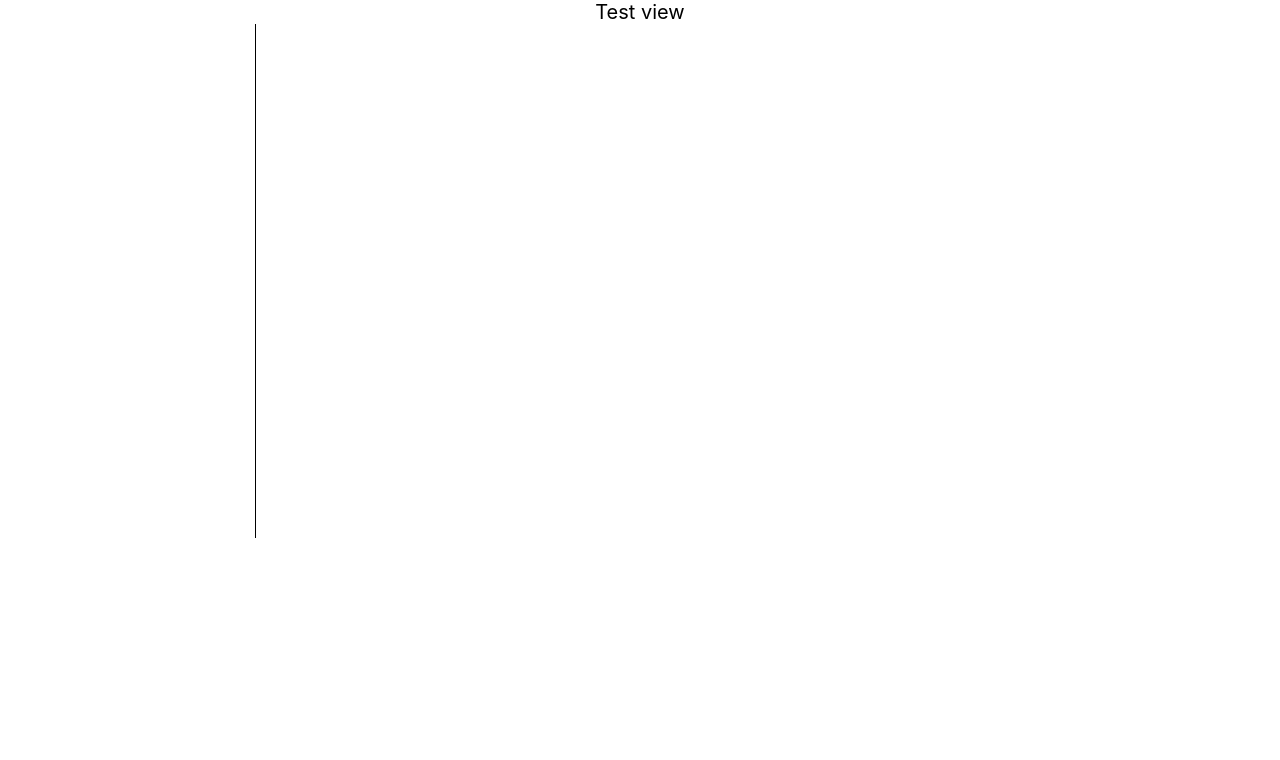
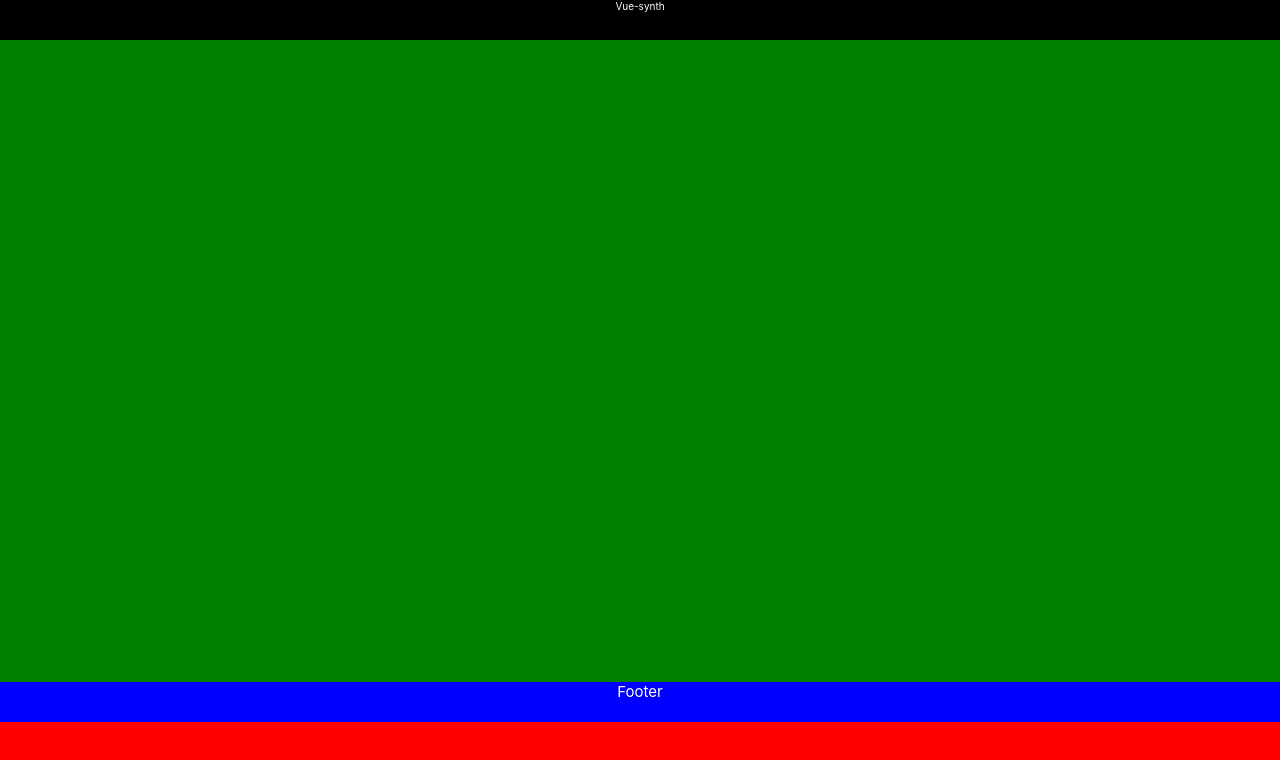
Before and after one commit to guillermoVicenteGonzalez/vue-synth, a Vue app in the folder vue-synth/: page /test in a window 1280 px wide. Shown: the top 760 px of the page. Built offline with nearby package versions, Linux system fonts and the light colour scheme.

Commit message:
updated readme and created layout

```diff
--- /dev/null
+++ b/vue-synth/src/Layouts/MainLayout.vue
@@ -0,0 +1,55 @@
+<template>
+  <div class="mainLayout">
+    <header class="mainLayout__header">
+      <slot name="header"> </slot>
+    </header>
+
+    <div class="mainLayout__sideMenu">
+      <slot name="side"> </slot>
+    </div>
+
+    <main class="mainLayout__body">
+      <slot name="body"> </slot>
+    </main>
+
+    <div class="mainLayout__footer">
+      <slot name="footer"> </slot>
+    </div>
+  </div>
+</template>
+
+<style scoped lang="scss">
+.mainLayout {
+  width: 100vw;
+  height: 100vh;
+  background-color: red;
+  position: relative;
+
+  &__header {
+    display: block;
+    height: 4rem;
+    width: 100%;
+    background-color: black;
+    text-align: center;
+    color: #fff;
+  }
+
+  &__footer {
+    height: 4rem;
+    text-align: center;
+    background-color: blue;
+    color: #fff;
+  }
+
+  &__side {
+    background-color: yellow;
+    min-width: 10rem;
+    width: 10rem;
+    // height: 100%;
+  }
+
+  &__body {
+    background-color: green;
+  }
+}
+</style>
--- a/vue-synth/src/views/TestView.vue
+++ b/vue-synth/src/views/TestView.vue
@@ -1,5 +1,5 @@
 <template>
-  <div class="testLayout">
+  <!-- <div class="testLayout">
     <h1 class="testLayout__heading">Test view</h1>
 
     <div class="testLayout__body">
@@ -11,13 +11,28 @@
         <MainWaveCanvas :waves="waves"></MainWaveCanvas>
       </div>
     </div>
-  </div>
+  </div> -->
+  <MainLayout>
+    <template #header> Vue-synth</template>
+    <template #side>
+      <WaveCard v-for="(wave, index) in waves" :key="index" :wave="wave"></WaveCard>
+    </template>
+
+    <template #body>
+      <MainWaveCanvas :waves="waves"></MainWaveCanvas>
+    </template>
+
+    <template #footer>
+      <h2>Footer</h2>
+    </template>
+  </MainLayout>
 </template>
 
 <script setup lang="ts">
 import Wave from '@/models/wave';
 import MainWaveCanvas from '@/components/Waves/MainWaveCanvas.vue';
 import WaveCard from '../widgets/WaveCard.vue';
+import MainLayout from '@/Layouts/MainLayout.vue';
 import { ref, type Ref } from 'vue';
 
 let waves: Ref<Wave[]> = ref([]);
--- a/vue-synth/src/widgets/WaveCard.vue
+++ b/vue-synth/src/widgets/WaveCard.vue
@@ -14,10 +14,11 @@
 </template>
 
 <script setup lang="ts">
-import { ref, type Ref } from 'vue';
+import { onMounted, ref, type Ref } from 'vue';
 import WaveCanvas from '../components/Waves/WaveCanvas.vue';
 import Wave from '@/models/wave';
 
+const emit = defineEmits(['updateWave', 'waveDeleted']);
 const props = defineProps({
   wave: {
     type: Wave,
@@ -41,6 +42,24 @@ function updateOscillator() {
   gainNode.gain.setValueAtTime(props.wave.getAmplitude() / 50, audioContext.currentTime);
   oscillator.type = props.wave.getForm();
 }
+
+function onWaveChangeCB() {
+  updateOscillator();
+  emit('updateWave');
+}
+
+onMounted(() => {
+  audioContext = new AudioContext();
+  audioContext.suspend();
+
+  gainNode = audioContext.createGain();
+  gainNode.connect(audioContext.destination);
+
+  oscillator = audioContext.createOscillator();
+  oscillator.frequency.value = props.wave.getFrequency();
+  oscillator.start();
+  oscillator.connect(gainNode);
+});
 </script>
 
 <style scoped lang="scss">
```
Also changed, not shown: 1 other file (tests, documents, lock files or other folders).
